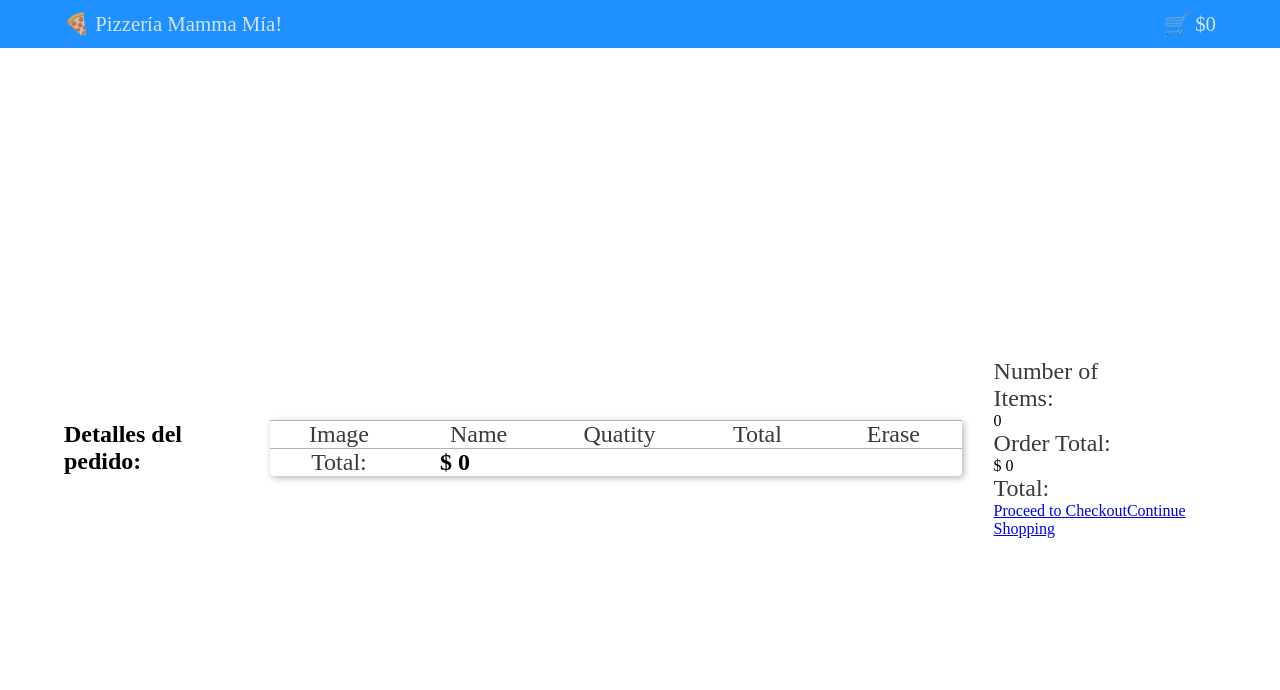
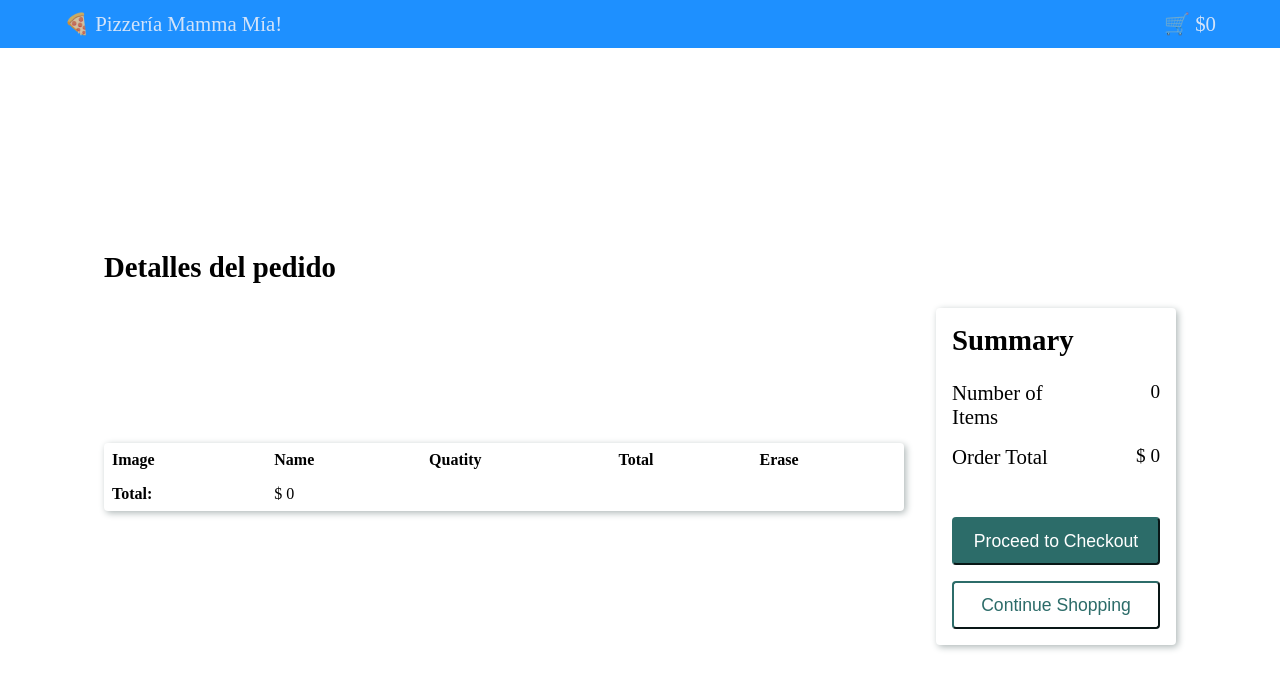
Before and after one commit to PTM83/react-ii-pizzeria, a React (Vite) app in the folder r-ii-mamma-mia/: page /orders in a window 1280 px wide. Shown: the top 690 px of the page. Built offline with nearby package versions, Linux system fonts and the light colour scheme.

Commit message:
Se termina el desafío, donde solo falta es arreglar el estilo de esta nueva tabla, mucho mejor que la anterior en el aspecto de posicionar cada uno de los objetos, solo se debe centrar cada uno de los componentes y dejarlo en base a la tabla Summary

```diff
--- a/r-ii-mamma-mia/src/assets/TablePizza.css
+++ b/r-ii-mamma-mia/src/assets/TablePizza.css
@@ -1,85 +1,126 @@
-.resume-Pizza {
+.main-resume-Pizza {
     padding:0 4rem;
     height:100vh;
 
     display:flex;
+    flex-direction:column;
     justify-content:center;
     align-items:center;
-    gap:2rem;
 
-    --imageHeight:8rem;
+    & .div-header {
+        width:1072px;
+        display:flex;
+        flex-direction:column;
+        justify-content:center;
+        align-items:center;
+    }
 }
 
-.tablePizza{
+.header-summary {
+    font-size:1.8rem;
+    text-align:left;
+    width:100%;
+    font-weight:700;
+    padding-bottom:1.5rem;
+}
+
+.tables-summary {
+    display:flex;
+    gap:2rem;
+}
+
+
+.tablePizza {
     border-collapse: collapse;
-    text-transform:capitalize;
-    width:50rem;
-
+    width: 50rem; /* Ajusta según sea necesario */
     background: #ffffff;
     border-radius: 4px;
     box-shadow: 2px 2px 7px #aeb7b7;
+    margin: auto; /* Centrar la tabla horizontalmente */
 }
 
-.table-Image img {
-    width:100%;
-    height:var(--imageHeight);
+.tablePizza th, .tablePizza td {
+    text-align: left;
+    padding: 0.5rem; /* Ajustar según sea necesario */
 }
 
-tr { border-top: solid 1px #aeb7b7; }
-
-th, dt, td[data-name]::before {
-    color: #3a3a3a;
-    font-weight: 500;
-    font-size:1.5rem;
-    width:10rem;
+.tablePizza .table-Image img {
+    width: 8rem; /* Ancho fijo para todas las imágenes */
+    height: 8rem; /* Altura fija para todas las imágenes */
+    object-fit: cover;
+    border-radius: 4px; /* Si quieres bordes redondeados */
 }
 
-dt::after {
-    content: ": ";
+.tablePizza .quantity-Pizza {
+    text-align: center; /* Alineación del texto y del input */
 }
 
-tbody td:nth-of-type(2),
- tfoot td {
-    font-weight: bold;
-    padding:0 2rem;
-    font-size:1.5rem;
+.tablePizza .quantity-Pizza input {
+    width: 3rem; /* Ancho fijo para los inputs */
+    margin: 0 auto; /* Centra el input en la celda */
+    text-align: center;
 }
 
-tbody tr:nth-of-type(even) {
-    background: #f2fcfc;
+.tablePizza .pay-each-Pizza {
+    text-align: right; /* Alinea el total a la derecha */
 }
 
-.quantity-Pizza {
-    display:flex;
-    justify-content:center;
-    align-items:center;
+.tablePizza .erase-container button {
+    background: none;
+    border: none;
+    cursor: pointer;
 }
 
-.quantity-Pizza input {
-    width:50%;
-    font-size:1.2rem;
-    text-align:right;
-    border-radius:0.25rem;
+/*SUMMARY PIZZA*/
+.summary-container {
+    background: #ffffff;
+    border-radius: 4px;
+    box-shadow: 2px 2px 7px #aeb7b7;
+    padding:1rem;
+    width:15rem;
+    box-sizing:border-box;
 }
 
-.pay-each-Pizza {
-    font-size:1.5rem;
-    padding:0 2rem;
+.row-description {
+    display:flex;
+    font-size:1.2rem;
+    text-align:left;
+    padding-bottom:1rem;
+
+    & dt {
+        font-size:1.3rem;
+        width:100%;
+    }
 }
 
-.erase-container {
+.summary-number {
+    width:100%;
+    text-align:right;
+}
+
+.actions {
     display:flex;
     flex-direction:column;
-    justify-content:center;
+    gap:1rem;
     align-items:center;
-    height:var(--imageHeight);
-    padding:0 2rem;
+    padding-top:2rem;
 }
 
-.destructive {
-    border-color: #9d1616;
-    color: #9d1616;
-    border-radius: 50%;
-    padding:5px;
+.resume-button {
+    height:3rem;
+    width:100%;
+    border-radius:0.25rem;
+    font-size:1.1rem;
+}
+
+.button-primary {
+    border-color: #2c6c69;
+    background: #2c6c69;
+    color: #ffffff;
+}
+
+.button-secondary {
+    border-color: #2c6c69;
+    color: #2c6c69;
     background-color:transparent;
 }
--- a/r-ii-mamma-mia/src/component/SummaryPizza.jsx
+++ b/r-ii-mamma-mia/src/component/SummaryPizza.jsx
@@ -1,4 +1,5 @@
 import { useContext } from 'react'
+import { useNavigate } from 'react-router-dom'
 import { ContextPizzeria } from '../context/ContextPizzeria.jsx';
 import { getDataObject } from '../services/getDataFunction.js'
 
@@ -6,30 +7,43 @@ export const SummaryPizza = () => {
 
     const { totalPay, count } = useContext(ContextPizzeria)
 
+    const navigate = useNavigate();
+
+    const goToHome = () => {
+        navigate('/')
+    }
+
     const totalPizza = getDataObject(count, 'count')
-    console.log(count, totalPizza)
-
-//     const totalProduct = count.reduce((total, pizza)=>total + pizza.count ,0)
 
     return(
         <section className="summary-container">
-            <dl>
+            <header className='header-summary'>Summary</header>
+            <dl className='description-summary'>
+
+              <div className='row-description'>
                   <dt>Number of Items</dt>
-              <dd id="itemQty">
+                  <dd className='summary-number'>
                     {totalPizza}
                   </dd>
+              </div>
 
+              <div className='row-description'>
                   <dt>Order Total</dt>
-              <dd id="orderTotal">
+                  <dd className='summary-number'>
                     $ {totalPay}
                   </dd>
+              </div>
 
-              <dt>Total</dt>
-              <dd id="grandTotal"></dd>
             </dl>
+
             <div className="actions">
-              <a href="#" className="button primary">Proceed to Checkout</a>
-              <a href="#" className="button secondary">Continue Shopping</a>
+              <button className="resume-button button-primary">
+                Proceed to Checkout
+              </button>
+
+              <button className="resume-button button-secondary" onClick={goToHome}>
+                Continue Shopping
+              </button>
             </div>
 
         </section>
--- a/r-ii-mamma-mia/src/component/TablePizza.jsx
+++ b/r-ii-mamma-mia/src/component/TablePizza.jsx
@@ -1,4 +1,4 @@
-import { useContext } from 'react'
+import { useContext, useEffect } from 'react'
 import { ContextPizzeria } from '../context/ContextPizzeria.jsx';
 import { useResumeData } from '../hooks/useResumeData.js';
 
@@ -8,10 +8,18 @@ export const TablePizza = () => {
     const { totalPay, count, setCount, handleQuantityChange } = useContext(ContextPizzeria)
     const resumeData = useResumeData();
 
+    const toggleErase = (id) => {
+        setCount((count)=>{
+            const {[id]: valueToDiscard, ...remainingCount} = count
+            return remainingCount;
+        });
+    }
+
+
     return (
         <table className='tablePizza'>
             <thead>
-                <tr>
+                <tr className='tr-head-footer'>
                     <th>Image</th>
                     <th>Name</th>
                     <th>Quatity</th>
@@ -21,7 +29,7 @@ export const TablePizza = () => {
             </thead>
             <tbody>
                 {resumeData && resumeData.map(order =>(
-                <tr key={order.id}>
+                <tr className='tr-tbody' key={order.id}>
                     <td>
                         <picture className='table-Image'>
                             <img src={order.img} alt={order.name}/>
@@ -41,7 +49,7 @@ export const TablePizza = () => {
                     <td className='pay-each-Pizza'>$ {count[order.id]?.total || 0}</td>
 
                     <td className='erase-container'>
-                        <button type="button" className="destructive">
+                        <button type="button" className="destructive" onClick={()=> toggleErase(order.id)}>
                           <img width="24" height="24" src="https://raw.githubusercontent.com/michaelgearon/Tiny-CSS-Projects/main/chapter-08/after/img/icons/remove.svg" alt={order.name} />
                         </button>
                     </td>
@@ -51,7 +59,7 @@ export const TablePizza = () => {
             </tbody>
 
             <tfoot className='footer-table'>
-                <tr>
+                <tr className='tr-head-footer'>
                 <th>Total: </th>
                     <td>$ {totalPay}</td>
                 </tr>
--- a/r-ii-mamma-mia/src/views/Resume.jsx
+++ b/r-ii-mamma-mia/src/views/Resume.jsx
@@ -6,10 +6,14 @@ import '../assets/TablePizza.css'
 export const Resume = () => {
 
     return(
-        <main className='resume-Pizza'>
-            <h2>Detalles del pedido:</h2>
-            <TablePizza />
-            <SummaryPizza />
+        <main className='main-resume-Pizza'>
+            <div className='div-header'>
+                <header className='header-summary'>Detalles del pedido</header>
+            </div>
+            <section className='tables-summary'>
+                <TablePizza />
+                <SummaryPizza />
+            </section>
         </main>
     )
 }
```
Lines whose indentation alone changed are shown as unchanged.
